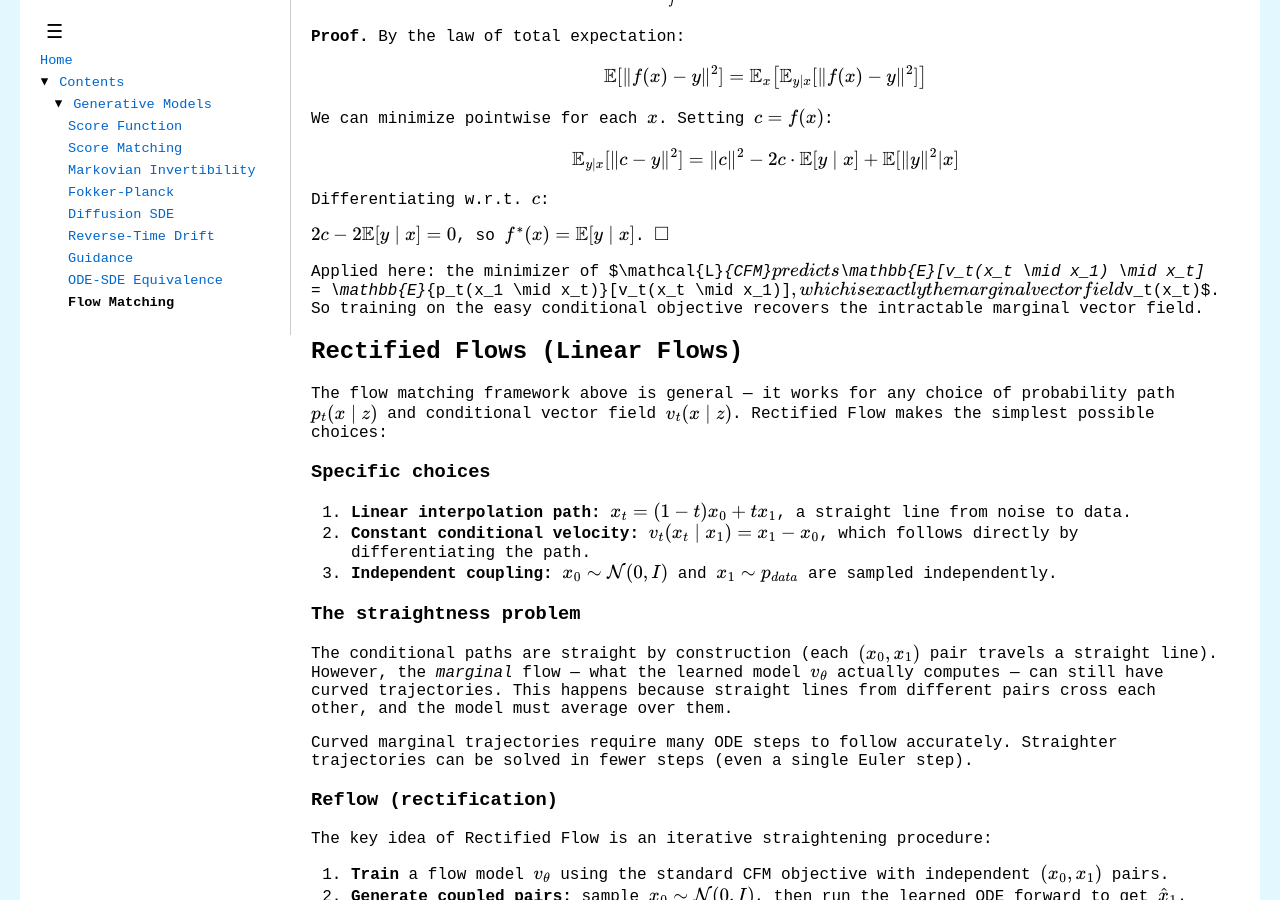
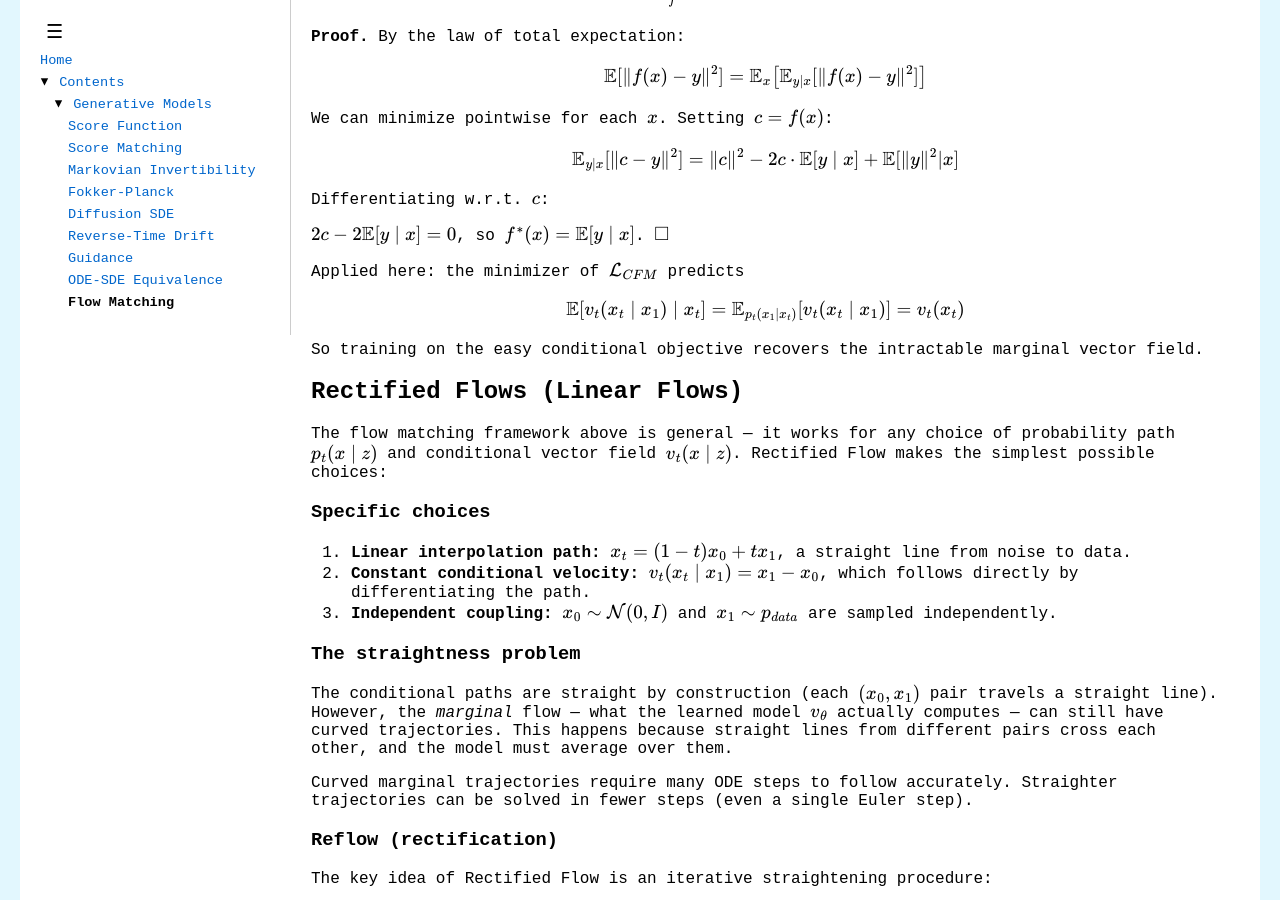
Before and after one commit to scer80/scer80.github.io, a Jekyll site: the page built from contents/generative_models/flow_matching.md, in a window 1280 px wide and 900 px high, scrolled down 2139 px. Built offline with Jekyll 4.4.1, drawn with Linux system fonts in a browser that asks for light colours; our own code applies the rules of GitHub Pages for plain Markdown files.

Commit message:
fix some math rendering issues 3

```diff
--- a/contents/generative_models/flow_matching.md
+++ b/contents/generative_models/flow_matching.md
@@ -102,7 +102,11 @@ Differentiating w.r.t. $c$:
 
 $2c - 2\mathbb{E}[y \mid x] = 0$, so $f^*(x) = \mathbb{E}[y \mid x]$. $\square$
 
-Applied here: the minimizer of $\mathcal{L}_{CFM}$ predicts $\mathbb{E}[v_t(x_t \mid x_1) \mid x_t] = \mathbb{E}_{p_t(x_1 \mid x_t)}[v_t(x_t \mid x_1)]$, which is exactly the marginal vector field $v_t(x_t)$. So training on the easy conditional objective recovers the intractable marginal vector field.
+Applied here: the minimizer of $\mathcal{L}_{CFM}$ predicts
+
+$$\mathbb{E}[v_t(x_t \mid x_1) \mid x_t] = \mathbb{E}_{p_t(x_1 \mid x_t)}[v_t(x_t \mid x_1)] = v_t(x_t)$$
+
+So training on the easy conditional objective recovers the intractable marginal vector field.
 
 ## Rectified Flows (Linear Flows)
 
```
